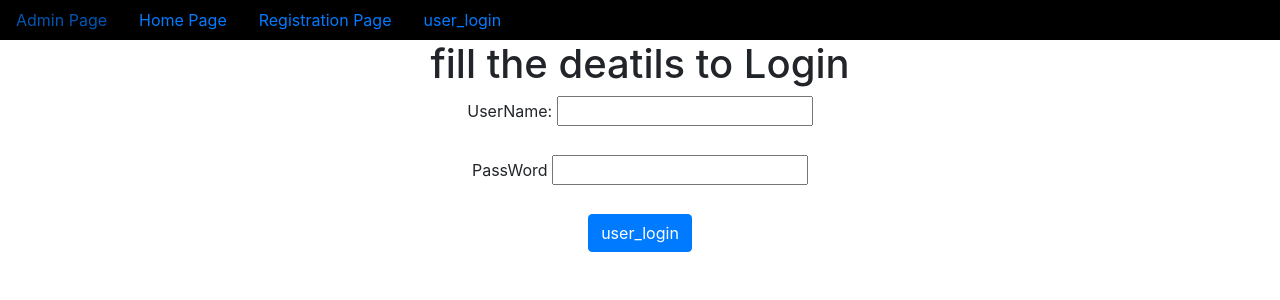
After one commit to Shashivardhan3/user_registration, a Django app: page /user_login/ in a window 1280 px wide. The commit adds this page. Shown: the top 300 px of the page. Run offline with Django 4.2, Linux system fonts and the light colour scheme.

Commit message:
first commit

```diff
--- a/app/views.py
+++ b/app/views.py
@@ -1,9 +1,16 @@
 from django.shortcuts import render
 from app.forms import *
-from django.http import HttpResponse
+from django.http import HttpResponse,HttpResponseRedirect
 from django.core.mail import send_mail
+from django.contrib.auth import authenticate,login,logout
+from django.urls import reverse
+from django.contrib.auth.decorators import login_required
 # Create your views here.
 def home(request):
+    if request.session.get('username'):
+        username=request.session.get('username')
+        d={'username':username}
+        return render(request,'home.html',d)
     return render(request,'home.html')
 
 
@@ -22,12 +29,32 @@ def registration(request):
              MPFDO=PFDO.save(commit=False)
              MPFDO.username=MUFDO
              MPFDO.save()
-             send_mail('Registratioon',"Succefully Registration is Done",'shashivardhan072@gmail.com',
+             send_mail('Registration',"Succefully Registration is Done",'shashivardhan072@gmail.com',
                       [MUFDO.email],fail_silently=False)
-             return HttpResponse('Regsitration is Susssessfulll')
+             return HttpResponse('Regsitration is Successfulll')
         else:
             return HttpResponse('Not valid')
 
 
 
     return render(request,'registration.html',d)
+
+
+def user_login(request):
+    if request.method=="POST":
+        username=request.POST['un']
+        password=request.POST['pw']
+        AUO=authenticate(username=username,password=password)
+        if AUO and AUO.is_active():
+            login(request,AUO)
+            request.session['username']=username
+            return HttpResponseRedirect(reverse('home'))
+        else:
+            return HttpResponse('login credentials are invalid')
+    return render(request,'user_login.html')
+
+
+@login_required
+def user_logout(request):
+    logout(request)
+    return HttpResponseRedirect(reverse('home'))
--- a/project18/urls.py
+++ b/project18/urls.py
@@ -23,4 +23,6 @@ urlpatterns = [
     path('admin/', admin.site.urls),
     path('registration/',registration,name='registration'),
     path('home/',home,name='home'),
+    path('user_login/',user_login,name='user_login'),
+    path('user_logout/',user_logout,name='user_logout'),
 ]+static(settings.MEDIA_URL,documrnt_root=settings.MEDIA_ROOT)
--- a/templates/dummy.html
+++ b/templates/dummy.html
@@ -17,6 +17,12 @@
         <a href="{% url 'admin:index' %}" class="nav-link">Admin Page</a>
         <a href="{% url 'home' %}" class="nav-link">Home Page</a>
         <a href="{% url 'registration' %}" class="nav-link">Registration Page</a>
+        {%if user.is_authenticated %}
+        <a href="{% url 'user_logout' %}" class="nav-link">user_logout</a>
+        {% else %}
+        <a href="{% url 'user_login' %}" class="nav-link">user_login</a>
+        {% endif %}
+
     </nav>
 
 {% block body_block %}
--- /dev/null
+++ b/templates/user_login.html
@@ -0,0 +1,23 @@
+{% extends 'dummy.html' %}
+
+{% block title %}
+    <title>Login Page</title>
+
+{% endblock %}
+
+
+{% block body_block %}
+<h1>fill the deatils to Login</h1>
+
+<form method="POST">
+    {% csrf_token %}
+    <label for="un">UserName:</label>
+    <input type="text" name="un" id="un"><br><br>
+
+    <label for="pw">PassWord</label>
+    <input type="password" name="pw" id="pw"><br><br>
+
+    <input type="submit" value="user_login" class="btn btn-primary">
+</form>
+
+{% endblock %}
```
